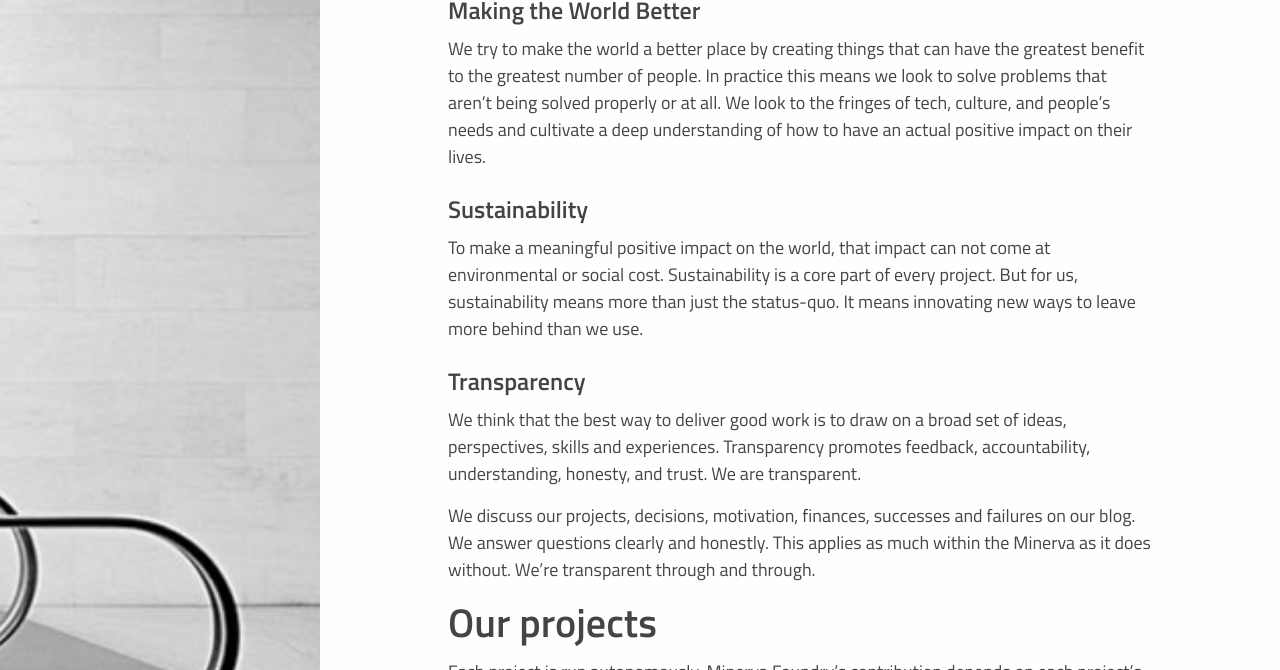
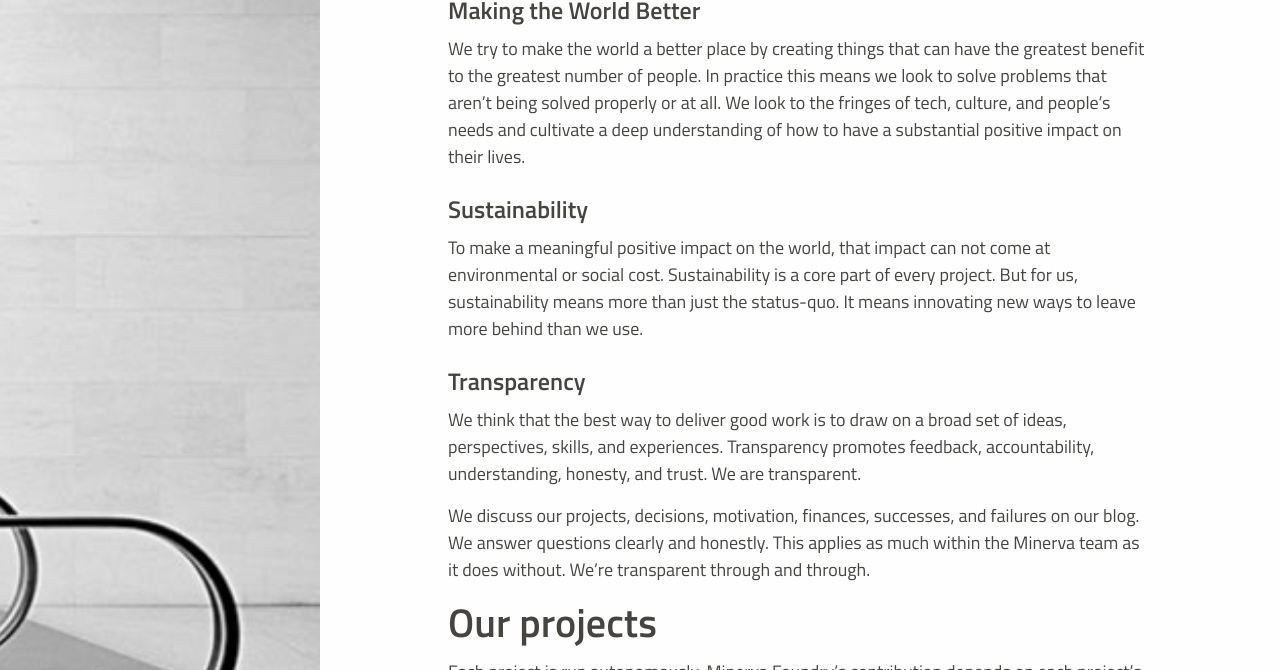
Before and after one commit to minervafoundry/minervafoundry.github.io, a Jekyll site: the page built from about/index.md, in a window 1280 px wide and 1385 px high. Shown: the part 345-1015 px from the top of the window. Built offline with Jekyll 4.4.1, drawn with Linux system fonts in a browser that asks for light colours; Markdown is read by kramdown in place of the engine named in the settings.

Commit message:
edited about page copy

```diff
--- a/about/index.md
+++ b/about/index.md
@@ -10,15 +10,15 @@ Our team develops and seeks out ideas for great projects. We collaborate with ea
 # Defining a “Great Project”
 
 ### Making the World Better
-We try to make the world a better place by creating things that can have the greatest benefit to the greatest number of people. In practice this means we look to solve problems that aren’t being solved properly or at all. We look to the fringes of tech, culture, and people’s needs and cultivate a deep understanding of how to have an actual positive impact on their lives.
+We try to make the world a better place by creating things that can have the greatest benefit to the greatest number of people. In practice this means we look to solve problems that aren’t being solved properly or at all. We look to the fringes of tech, culture, and people’s needs and cultivate a deep understanding of how to have a substantial positive impact on their lives.
 
 ### Sustainability
 To make a meaningful positive impact on the world, that impact can not come at environmental or social cost. Sustainability is a core part of every project. But for us, sustainability means more than just the status-quo. It means innovating new ways to leave more behind than we use.
 
 ### Transparency
-We think that the best way to deliver good work is to draw on a broad set of ideas, perspectives, skills and experiences. Transparency promotes feedback, accountability, understanding, honesty, and trust. We are transparent.
+We think that the best way to deliver good work is to draw on a broad set of ideas, perspectives, skills, and experiences. Transparency promotes feedback, accountability, understanding, honesty, and trust. We are transparent.
 
-We discuss our projects, decisions, motivation, finances, successes and failures on our blog. We answer questions clearly and honestly. This applies as much within the Minerva as it does without. We’re transparent through and through.
+We discuss our projects, decisions, motivation, finances, successes, and failures on our blog. We answer questions clearly and honestly. This applies as much within the Minerva team as it does without. We’re transparent through and through.
 
 # Our projects
 
@@ -30,4 +30,4 @@ Each project is run autonomously. Minerva Foundry’s contribution depends on ea
 
 -----
 
-<a href="https://twitter.com/MinervaFoundry">@MinervaFoundry</a>   |     <a href="http://minervafoundry.com/newsletter/">Newsletter</a>
+<a href="https://twitter.com/MinervaFoundry">@MinervaFoundry</a>     |     <a href="http://minervafoundry.com/newsletter/">Newsletter</a>
```
